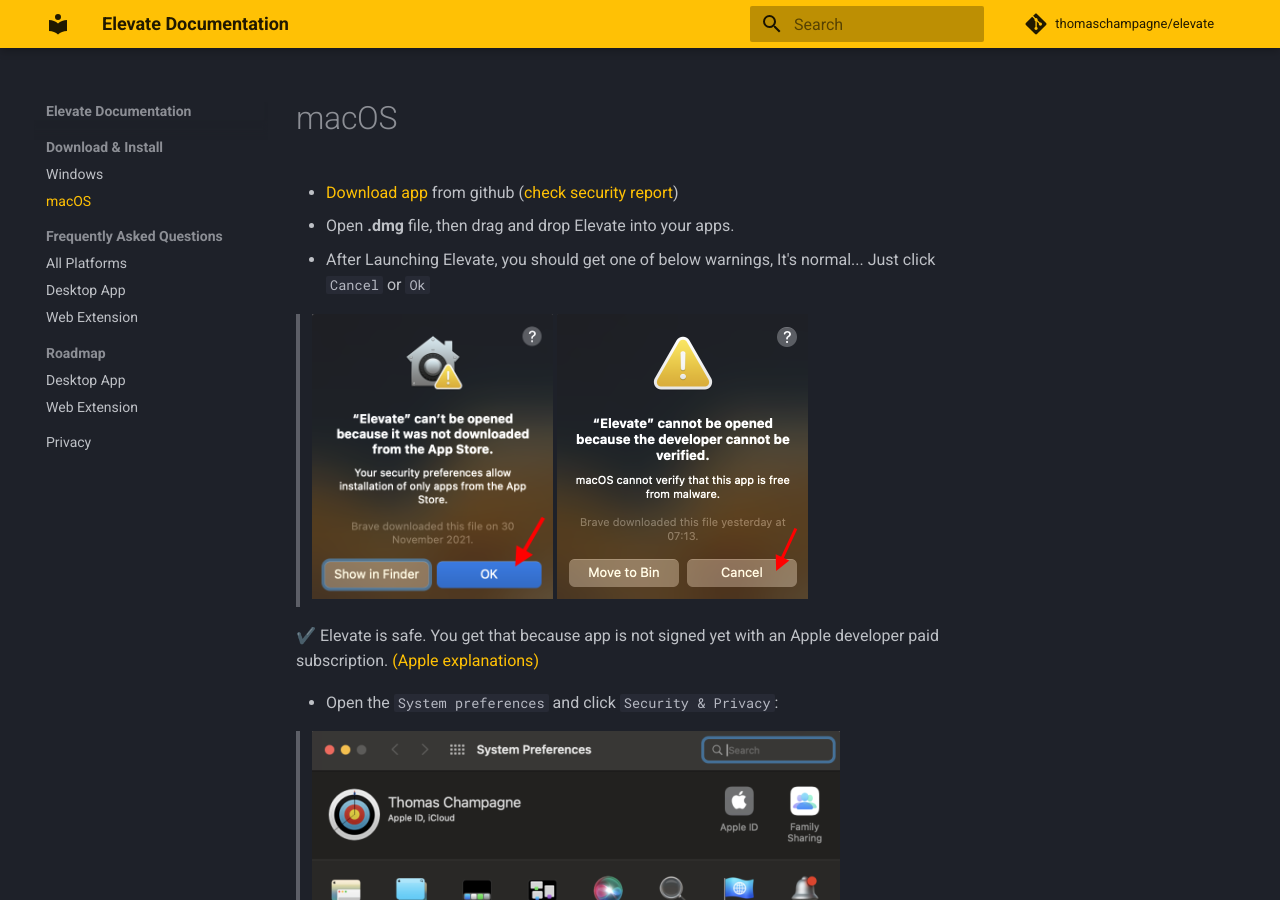
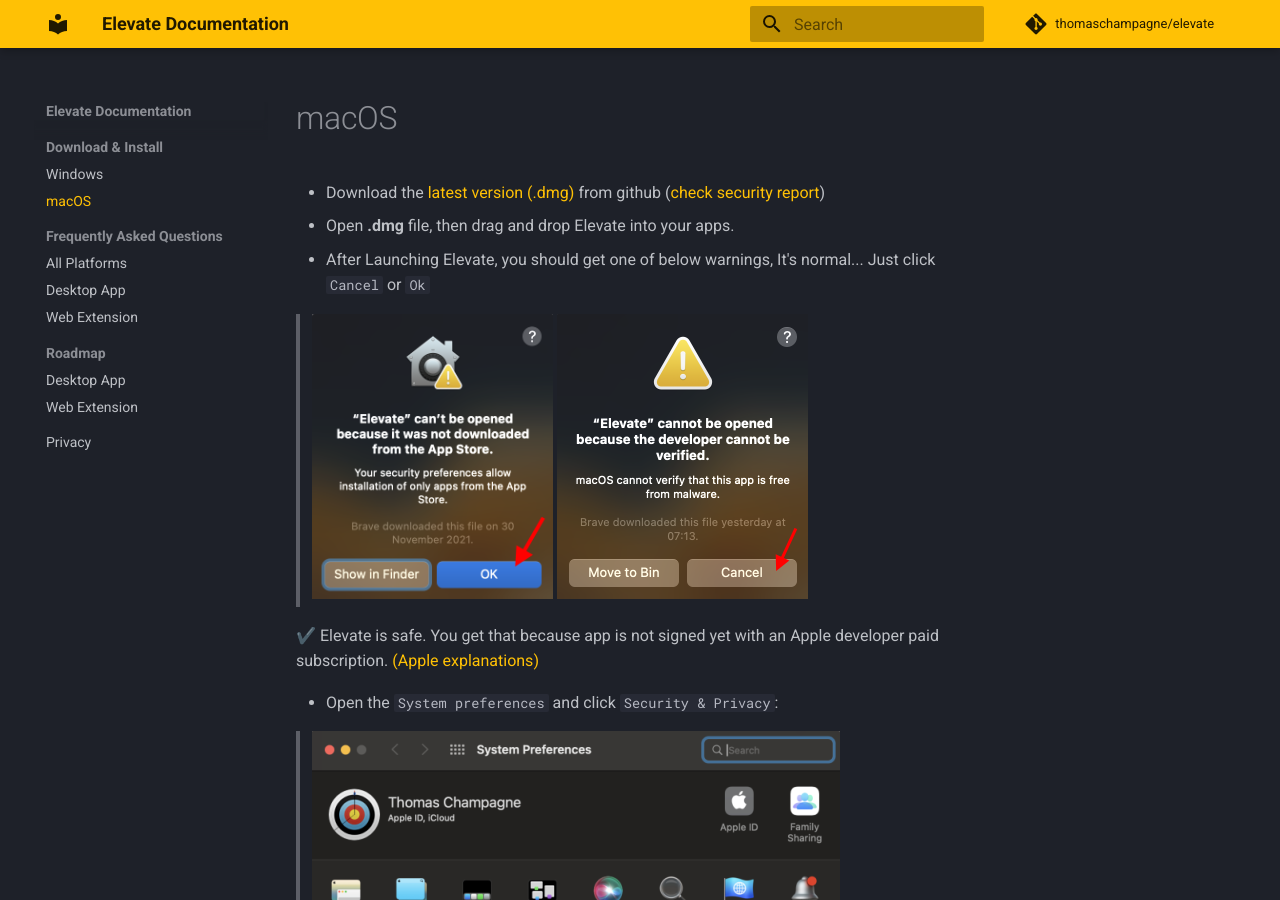
Before and after one commit to thomaschampagne/elevate-docs, an MkDocs documentation site: the page built from docs/Download-&-Install/macOS.md, in a window 1280 px wide and 900 px high. Built offline with MkDocs 1.6.1 and Material for MkDocs 9.7.7, drawn with Linux system fonts in a browser that asks for light colours; comment, search, counter and statistics services are not loaded.

Commit message:
Revert "Doc update"
This reverts commit 6096323ea280366b8a8ff87cdc33365a71bf4c1c.

```diff
--- a/docs/Download-&-Install/macOS.md
+++ b/docs/Download-&-Install/macOS.md
@@ -1,4 +1,4 @@
-- <a href="https://github.com/thomaschampagne/elevate/releases/download/7.0.0-beta.3/Elevate-7.0.0-beta.3-universal.dmg" target="_blank">Download app</a> from github (<a href="https://www.virustotal.com/gui/file/7a4e4abd9f77da883e9a8c3abb3347bec36ca6ff053cee42745733ad3b3fd83e" target="_blank">check security report</a>)
+- Download the <a href="https://github.com/thomaschampagne/elevate/releases/latest" target="_blank">latest version (.dmg)</a> from github (<a href="https://www.virustotal.com/gui/file/7a4e4abd9f77da883e9a8c3abb3347bec36ca6ff053cee42745733ad3b3fd83e" target="_blank">check security report</a>)
 - Open **.dmg** file, then drag and drop Elevate into your apps.
 - After Launching Elevate, you should get one of below warnings, It's normal... Just click `Cancel` or `Ok`
 
```
